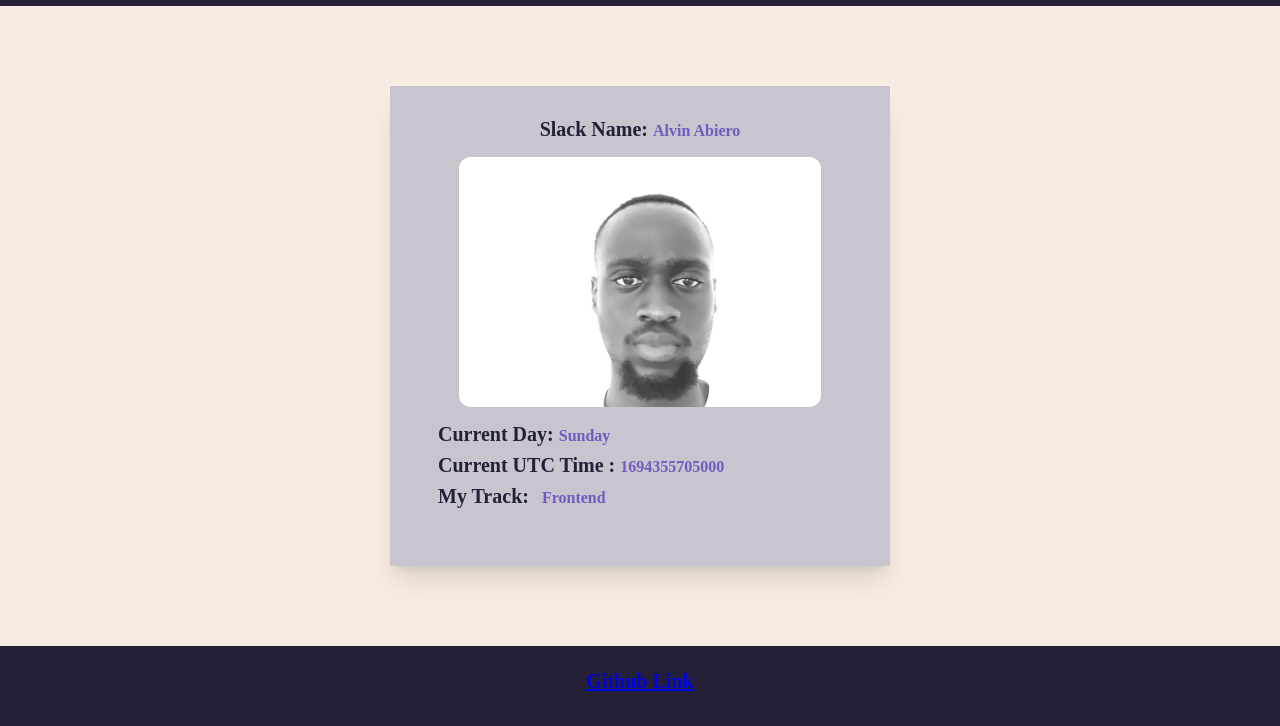
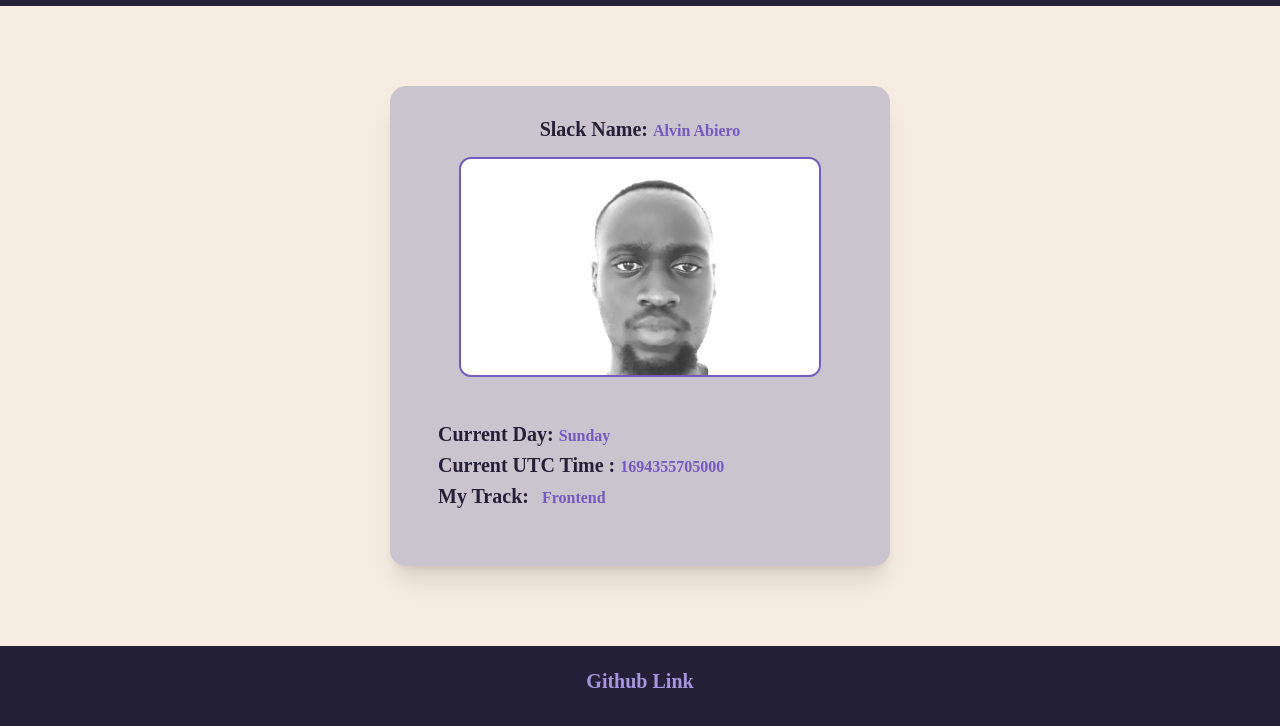
Before and after one commit to AbieroAlvin/hng-project-1, a plain HTML site: page index.html in a window 1280 px wide. Shown: the part 74-800 px from the top of the page. Drawn offline with Linux system fonts and the light colour scheme.

Commit message:
resized img

```diff
--- a/style.css
+++ b/style.css
@@ -7,7 +7,14 @@
 img {
   width: 80%;
   object-fit: cover;
-  height: 250px;
+  height: 220px;
+  border-radius: 1rem;
+  border: 2px solid #725ac1;
+}
+
+a {
+  text-decoration: none;
+  color: #a795e0;
 }
 
 body {
@@ -37,6 +44,7 @@ header {
   margin: 1rem;
   width: 60%;
   height: 60%;
+  border-radius: 1rem;
   box-shadow: 0 20px 25px -5px rgb(0 0 0 / 0.1),
     0 8px 10px -6px rgb(0 0 0 / 0.1);
   display: flex;
@@ -59,15 +67,13 @@ header {
 .img {
   height: 50%;
   margin-top: 1rem;
-  margin-bottom: 1rem;
+  margin-bottom: 3rem;
   display: flex;
   justify-content: center;
 }
-.img img {
-  border-radius: 1rem;
-  border-width: 4px;
-  border-color: #725ac1;
-}
+/* .img img {
+
+} */
 
 .current-day {
   font-weight: 600;
```
